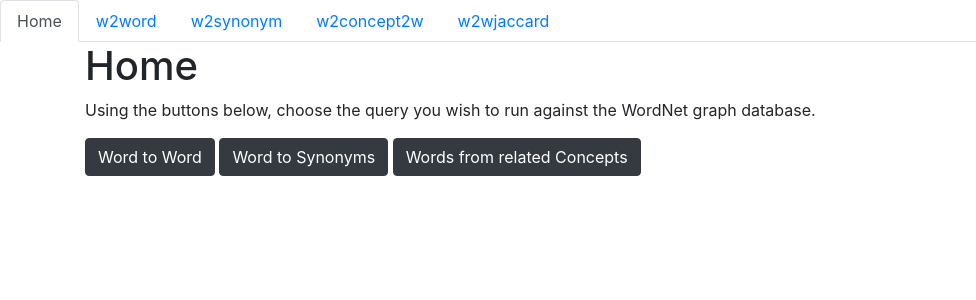
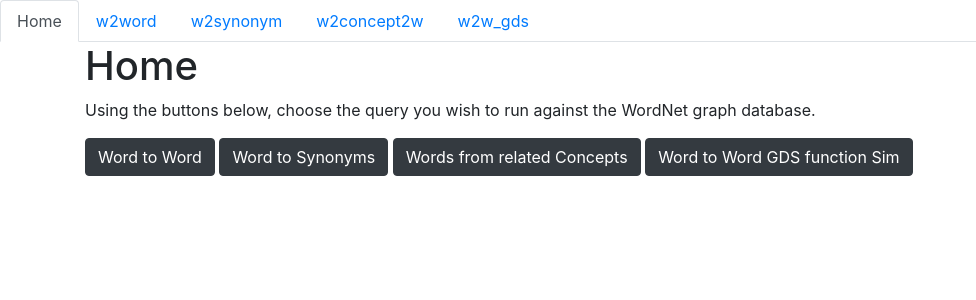
Before and after one commit to Hayesone/wn2graph, a Flask app: page / in a window 1280 px wide. Shown: the top 300 px of the page, without its empty margins (0-976 px from the left). Run offline with Flask 2, Linux system fonts and the light colour scheme; some libraries are stand-ins or nearby versions.

Commit message:
removed unnecessary imports, added more similarities

```diff
--- a/app.py
+++ b/app.py
@@ -1,14 +1,10 @@
 from flask import Flask
 from flask import render_template, request
 from wn2graph import cyphers
-from wn2graph.config import graph
 from forms import word2input, word1inputs
 
 app = Flask(__name__)
 app.config['SECRET_KEY'] = '2c8553196a4dafa672b8c68d70a24e21eedb937d'
-
-
-w2c = word1inputs()
 
 @app.route('/')
 def hello_world():  # put application's code here
@@ -19,7 +15,7 @@ def home(): # home landing page
     return render_template("home.html")
 
 @app.route("/w2word/", methods=['GET', 'POST'])
-def w2word(): # home landing page
+def w2word():
     print("w2word()")
     form = word2input(request.form)
 
@@ -45,7 +41,7 @@ def w2word(): # home landing page
     return render_template("w2word.html", w2word_form=form, cypherOut=cypherOut)
 
 @app.route("/w2synonym/", methods=['GET', 'POST'])
-def w2synonym(): # home landing page
+def w2synonym():
     errorInput = "<h2>Error with input, either input is not in the graph, or input is not lowercase"
     form = word1inputs(request.form)
 
@@ -68,8 +64,7 @@ def w2synonym(): # home landing page
     return render_template("w2synonym.html", form=form, cypherOut=cypherOut)
 
 @app.route("/w2concept2w/", methods=['GET', 'POST'])
-def w2concept2w(): # home landing page
-    errorInput = "<h2>Error with input, either input is not in the graph, or input is not lowercase"
+def w2concept2w():
     form = word1inputs(request.form)
 
     if request.method == 'POST' and form.validate():
@@ -91,9 +86,9 @@ def w2concept2w(): # home landing page
     return render_template("w2concept2w.html", form=form, cypherOut=cypherOut)
 
 
-@app.route("/w2wjaccard/", methods=['GET', 'POST'])
-def w2wjaccard(): # home landing page
-    print("w2wjaccard()")
+@app.route("/w2w_gds/", methods=['GET', 'POST'])
+def w2w_gds(): # home landing page
+    print("w2w_gds()")
     form = word2input(request.form)
 
     if request.method == 'POST' and form.validate():
@@ -103,9 +98,9 @@ def w2wjaccard(): # home landing page
             print(f"GDS projected graph created: {cyphers.checkExsistsGDSgraph()}")
             cypherOut = cyphers.w2wjacard(wordN, wordT)
             print(cypherOut)
-            return render_template("w2wjaccard.html", w2word_form=form, cypherOut=cypherOut)
+            return render_template("w2w_gds.html", w2word_form=form, cypherOut=cypherOut)
         except:
-            return render_template("w2wjaccard.html", w2word_form=form)
+            return render_template("w2w_gds.html", w2word_form=form)
 
 
     print("Using default values for query")
@@ -115,7 +110,7 @@ def w2wjaccard(): # home landing page
     print(f"GDS projected graph created: {cyphers.checkExsistsGDSgraph()}")
     cypherOut = cyphers.w2wjacard(wordN, wordT)
     print(cypherOut)
-    return render_template("w2wjaccard.html", w2word_form=form, cypherOut=cypherOut)
+    return render_template("w2w_gds.html", w2word_form=form, cypherOut=cypherOut)
 
 if __name__ == '__main__':
     app.run()
--- a/templates/home.html
+++ b/templates/home.html
@@ -16,4 +16,6 @@
     <a class="btn btn-dark my-auto" href="{{ url_for('w2word') }}">Word to Word</a>
     <a class="btn btn-dark my-auto" href="{{ url_for('w2synonym') }}">Word to Synonyms</a>
     <a class="btn btn-dark my-auto" href="{{ url_for('w2concept2w') }}">Words from related Concepts</a>
+    <a class="btn btn-dark my-auto" href="{{ url_for('w2w_gds') }}">Word to Word GDS function Sim</a>
+
 {% endblock %}
--- a/templates/layout.html
+++ b/templates/layout.html
@@ -25,7 +25,7 @@
     ('/w2word/', 'w2w', 'w2word') ,
     ('/w2synonym/', 'w2synonym', 'w2synonym'),
     ('/w2concept2w/', 'w2concept2w', 'w2concept2w'),
-    ('/w2wjaccard/', 'w2wjaccard', 'w2wjaccard')] -%}
+    ('/w2w_gds/', 'w2w_gds', 'w2w_gds')] -%}
 
 
 
```
Also changed, not shown: templates/w2w_gds.html (renamed from templates/w2wjaccard.html, +4 -4 lines), wn2graph/cyphers.py (+5 -2 lines).
